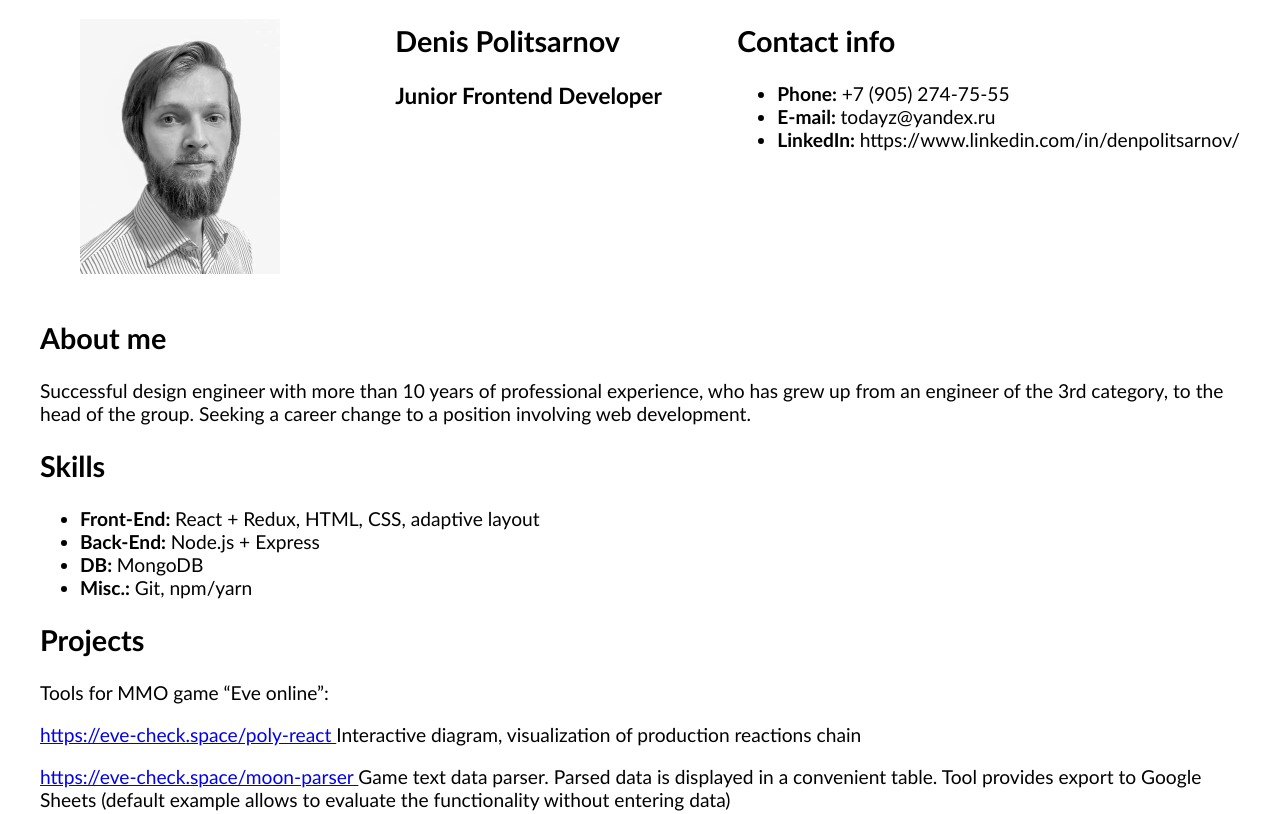
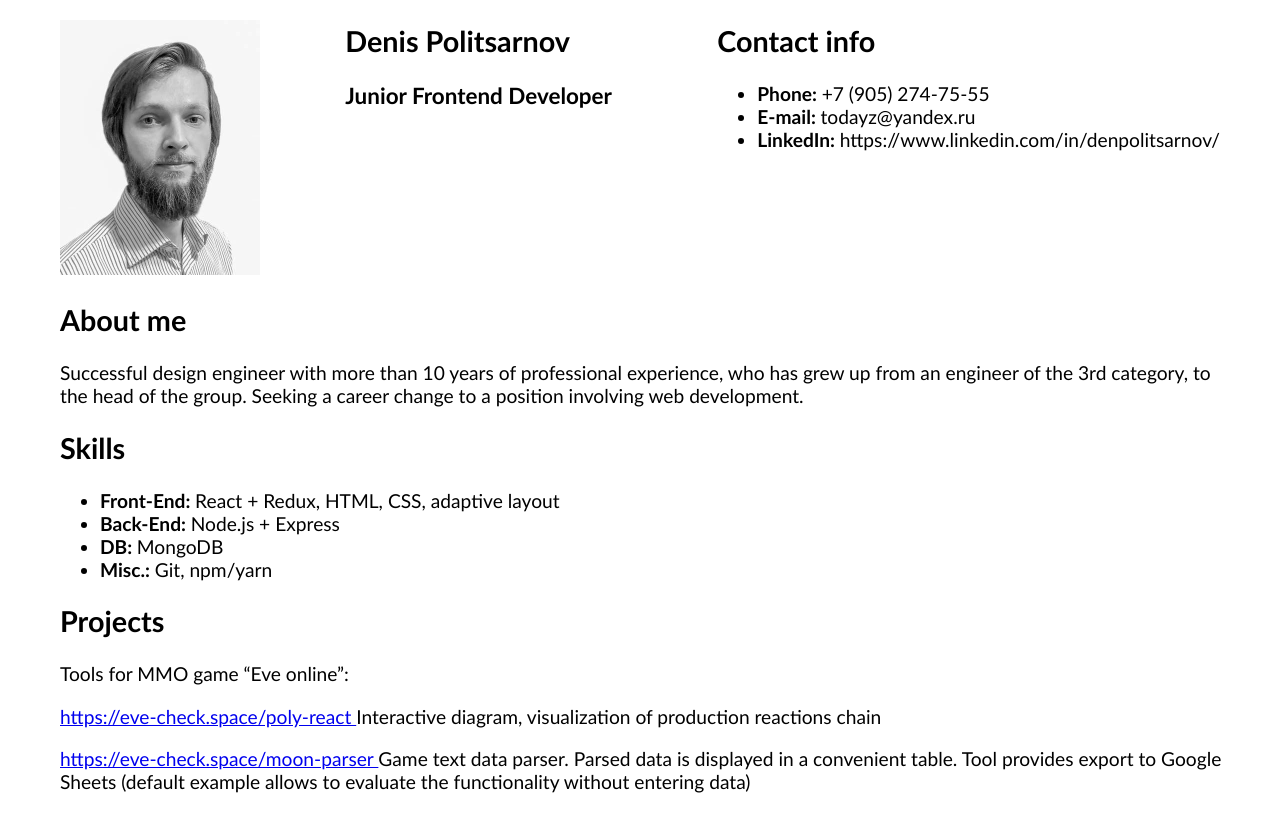
Before and after one commit to Gibr/rsschool-cv, a plain HTML site: page index.html in a window 1280 px wide. Shown: the top 814 px of the page. Drawn offline with Linux system fonts and the light colour scheme.

Commit message:
feat: add margin for sections

```diff
--- a/styles/style.css
+++ b/styles/style.css
@@ -12,9 +12,17 @@ footer {
   justify-content: space-around;
 }
 
+section {
+  margin: 0 10px 0 20px;
+}
+
 .name-photo {
   display: flex;
   flex-direction: row;
   flex-wrap: wrap;
   justify-content: space-between;
 }
+
+.photo {
+  margin: 20px 0 0 0;
+}
```
